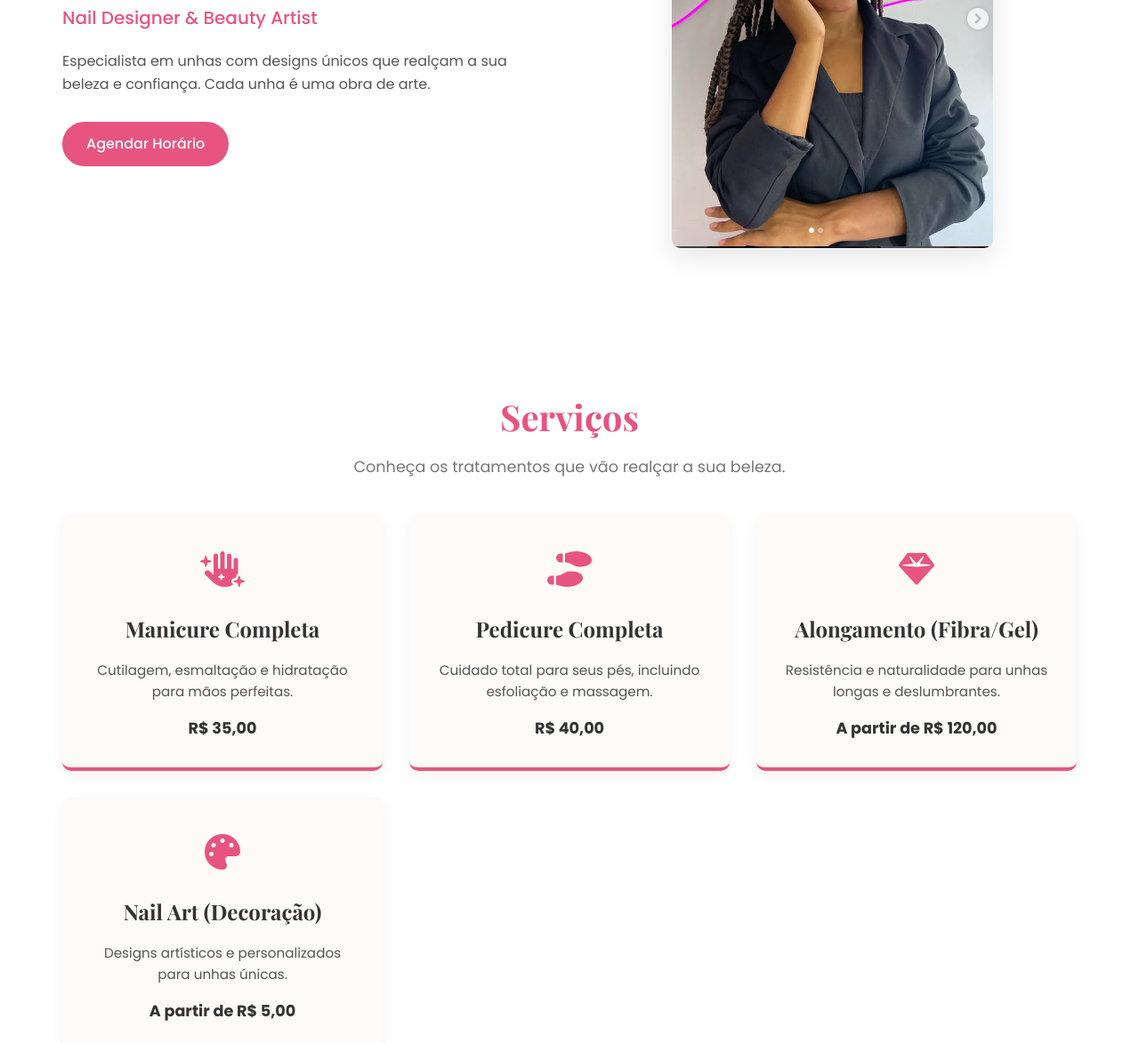
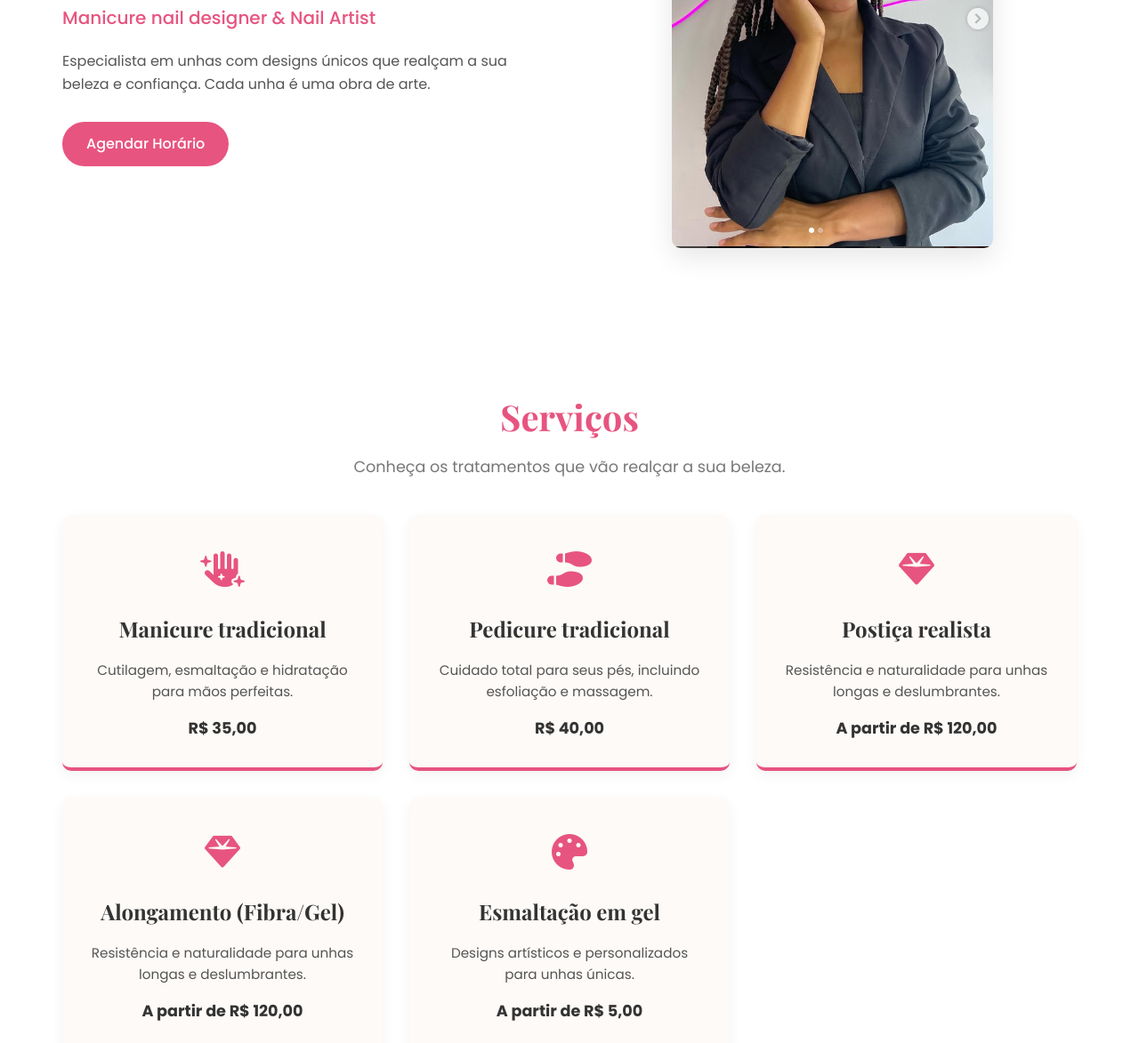
Before and after one commit to flpcostaa1/freela-site-milena-nails, a plain HTML site: page index.html in a window 1280 px wide. Shown: the part 361-1534 px from the top of the page at 89% size. Drawn offline with nearby package versions, Linux system fonts and the light colour scheme.

Commit message:
atualização de serviços

```diff
--- a/index.html
+++ b/index.html
@@ -47,7 +47,7 @@
         <div class="container">
           <div class="hero-content">
             <h1>Milena Vitória</h1>
-            <p class="subtitle">Nail Designer & Beauty Artist</p>
+            <p class="subtitle">Manicure nail designer & Nail Artist</p>
             <p>
               Especialista em unhas com designs únicos que realçam a sua beleza
               e confiança. Cada unha é uma obra de arte.
@@ -75,7 +75,7 @@
               <div class="icon">
                 <i class="fa-solid fa-hand-sparkles"></i>
               </div>
-              <h3>Manicure Completa</h3>
+              <h3>Manicure tradicional</h3>
               <p>Cutilagem, esmaltação e hidratação para mãos perfeitas.</p>
               <span class="price">R$ 35,00</span>
             </div>
@@ -84,7 +84,7 @@
               <div class="icon">
                 <i class="fa-solid fa-shoe-prints"></i>
               </div>
-              <h3>Pedicure Completa</h3>
+              <h3>Pedicure tradicional</h3>
               <p>
                 Cuidado total para seus pés, incluindo esfoliação e massagem.
               </p>
@@ -92,6 +92,16 @@
             </div>
 
             <div class="service-card">
+              <div class="icon">
+                <i class="fa-solid fa-gem"></i>
+              </div>
+              <h3>Postiça realista</h3>
+              <p>
+                Resistência e naturalidade para unhas longas e deslumbrantes.
+              </p>
+              <span class="price">A partir de R$ 120,00</span>
+            </div>
+                        <div class="service-card">
               <div class="icon">
                 <i class="fa-solid fa-gem"></i>
               </div>
@@ -106,7 +116,7 @@
               <div class="icon">
                 <i class="fa-solid fa-palette"></i>
               </div>
-              <h3>Nail Art (Decoração)</h3>
+              <h3>Esmaltação em gel</h3>
               <p>Designs artísticos e personalizados para unhas únicas.</p>
               <span class="price">A partir de R$ 5,00</span>
             </div>
```
